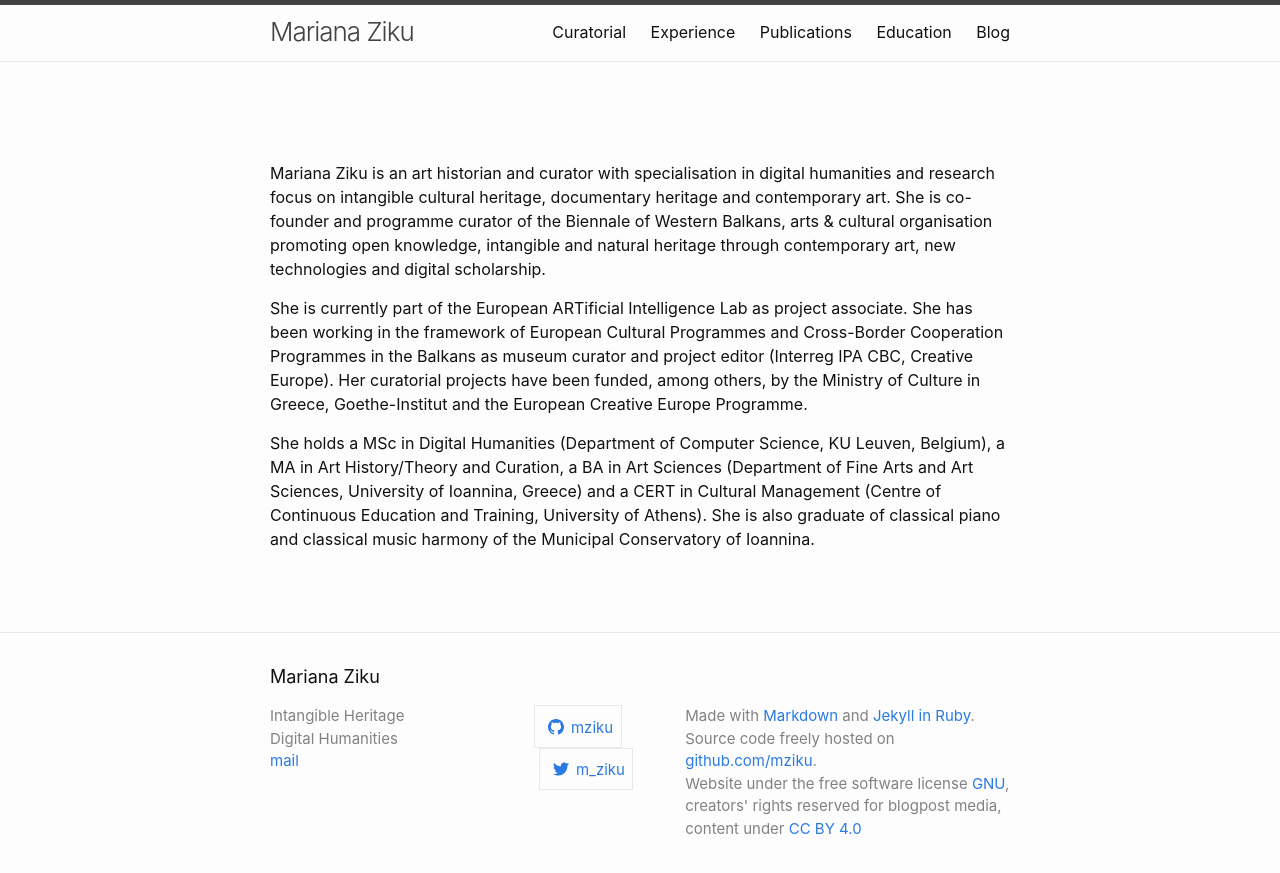
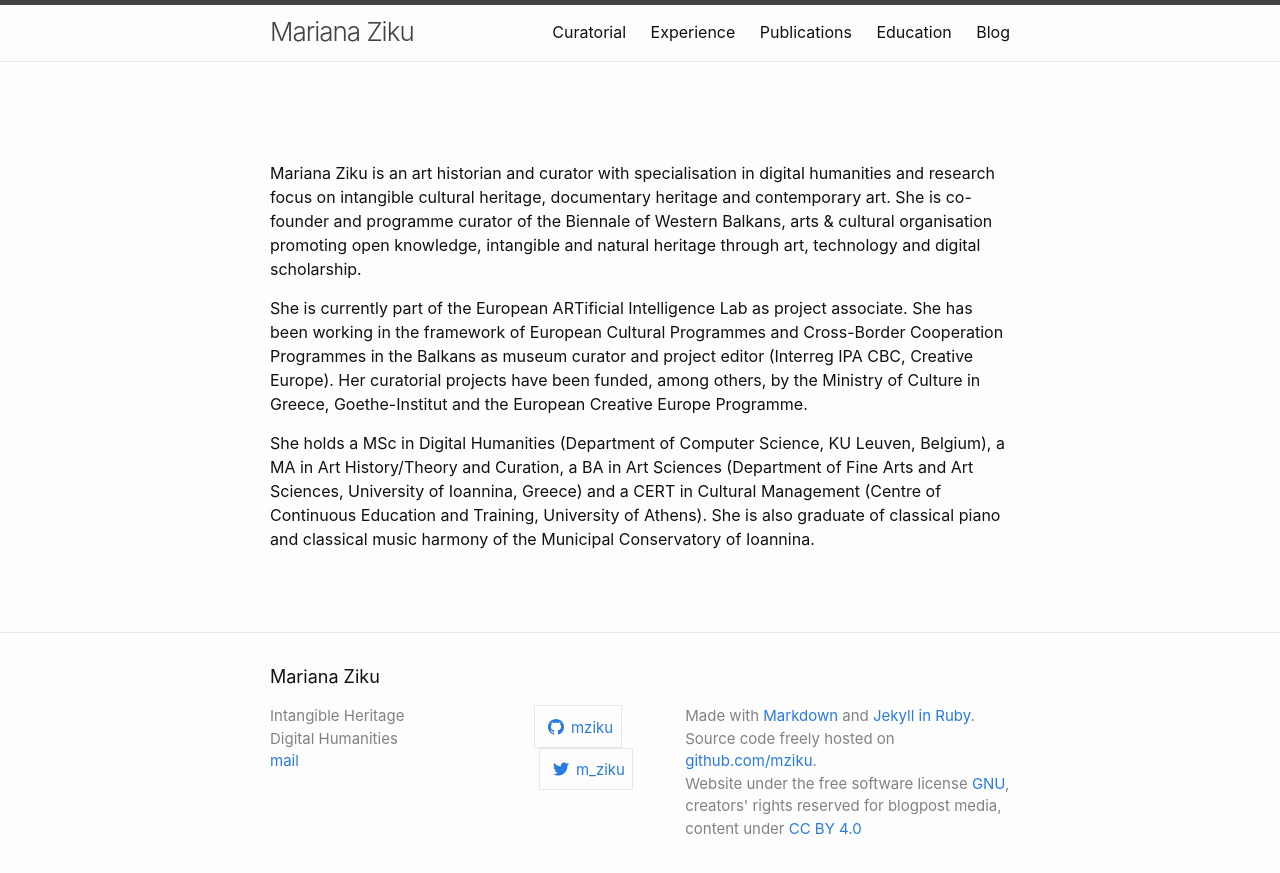
Before and after one commit to mziku/mziku.github.io, a Jekyll site: the page built from index.md, in a window 1280 px wide. Shown: the top 873 px of the page. Built offline with Jekyll 4.4.1, drawn with Linux system fonts in a browser that asks for light colours.

Commit message:
Update index.md

```diff
--- a/index.md
+++ b/index.md
@@ -4,7 +4,7 @@
 
 <br>
 
-Mariana Ziku is an art historian and curator with specialisation in digital humanities and research focus on intangible cultural heritage, documentary heritage and contemporary art. She is co-founder and programme curator of the Biennale of Western Balkans, arts & cultural organisation promoting open knowledge, intangible and natural heritage through contemporary art, new technologies and digital scholarship.
+Mariana Ziku is an art historian and curator with specialisation in digital humanities and research focus on intangible cultural heritage, documentary heritage and contemporary art. She is co-founder and programme curator of the Biennale of Western Balkans, arts & cultural organisation promoting open knowledge, intangible and natural heritage through art, technology and digital scholarship.
 
 She is currently part of the European ARTificial Intelligence Lab as project associate. She has been working in the framework of European Cultural Programmes and Cross-Border Cooperation Programmes in the Balkans as museum curator and project editor (Interreg IPA CBC, Creative Europe). Her curatorial projects have been funded, among others, by the Ministry of Culture in Greece, Goethe-Institut and the European Creative Europe Programme.
 
```
